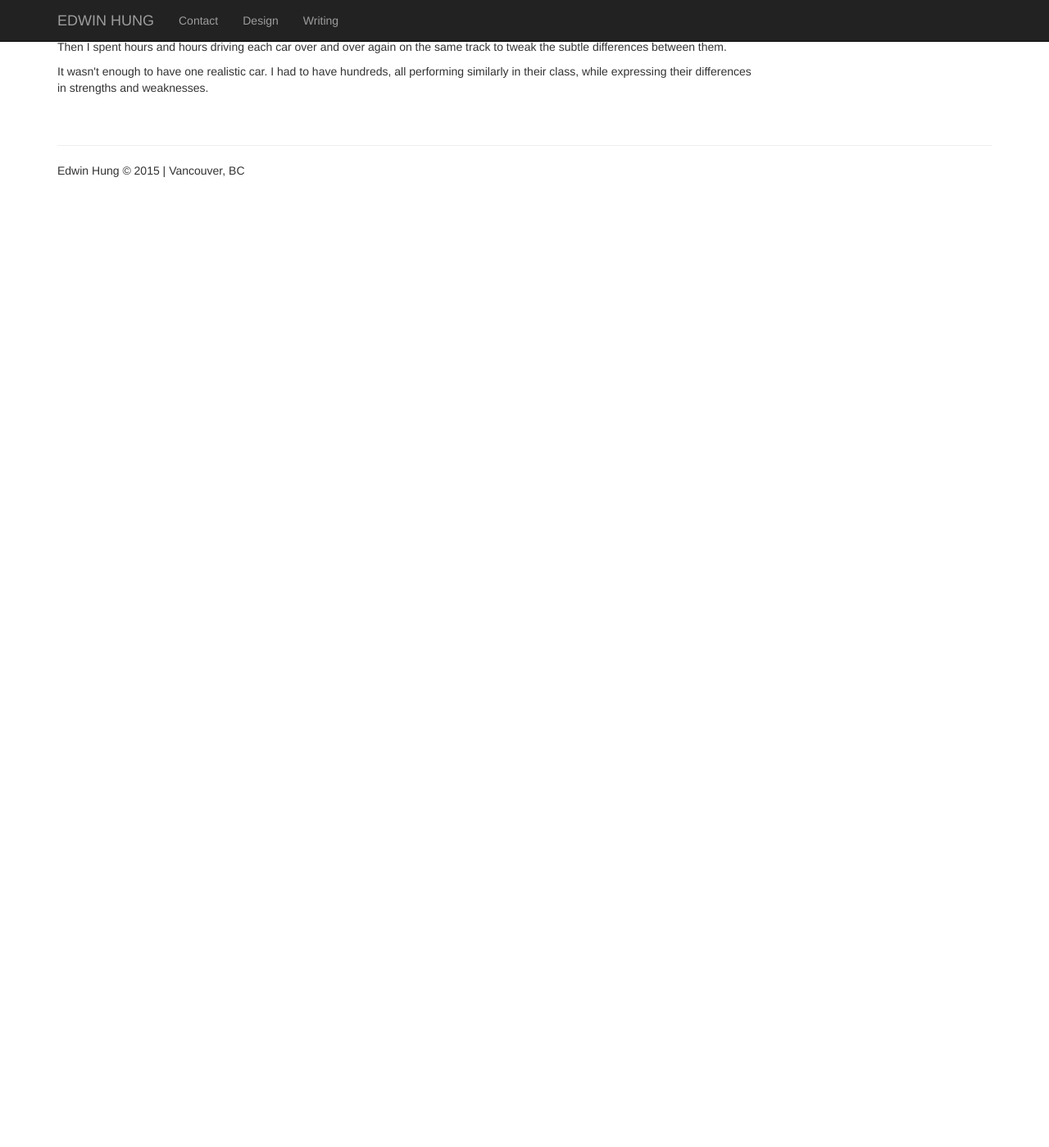
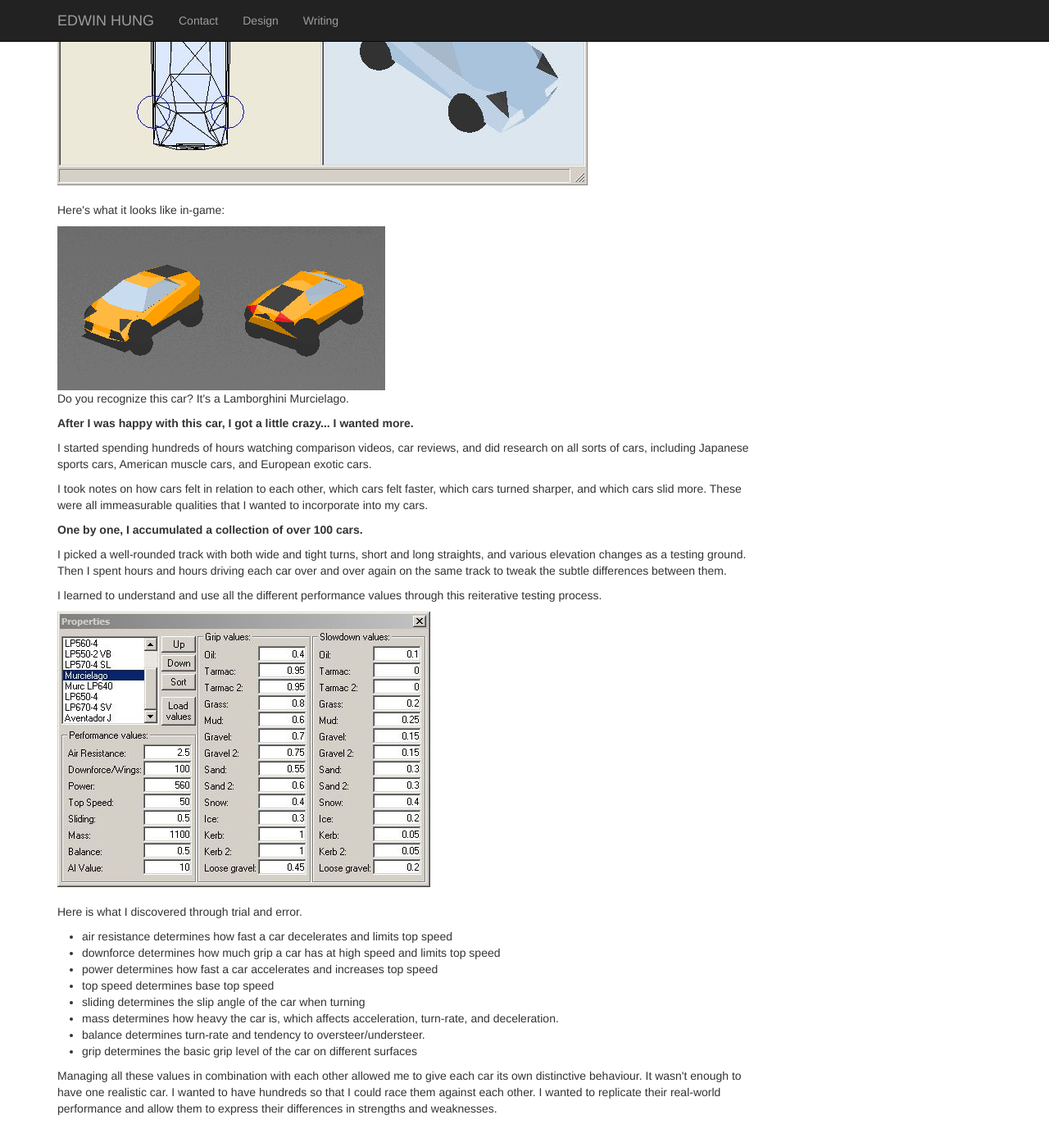
Before and after one commit to slendrr/slendrr.github.io, a Jekyll site: the page built from _posts/2015-12-04-generally.html, in a window 1280 px wide and 1400 px high, scrolled down 2145 px. Shown: the whole window at 82% size. Built offline with Jekyll 4.4.1, drawn with Linux system fonts in a browser that asks for light colours; nearby versions of some CDN libraries; comment, search, counter and statistics services are not loaded; before the commit the page ends 2403 px from its top, so only the background shows below that; some of the changed text lies outside the part shown.

Commit message:
update generally post
add wireframe and value pictures. added more detail about performance
values

```diff
--- a/_posts/2015-12-04-generally.html
+++ b/_posts/2015-12-04-generally.html
@@ -34,17 +34,30 @@ permalink: "/design/generally"
     <p><strong>This is the basic GeneRally car, made with only 40 polygons and 30 vertices.</strong></p>
     <img src="/images/grgeneral.JPG"/><br><br>
     <p>At first, I modeled the cars simply by looking at pictures but I could never quite get the proportions right. I also wasn't sure if the size of the cars I made were correct in relation to each other.</p>
-    <p>To help me with this, I created a spreadsheet of cars and researched their dimensions of height, width, and length. I divided these numbers by a ratio and used this calculation to determine the coordinates of my vertices.</p>
-    <p>I also dug around on the internet to find blueprints and compared them to my wireframes.</p>
-    <p>Here's the result:</p>
+    <p>To help me with this, I created a spreadsheet of cars and researched their dimensions of height, width, and length. I divided these numbers by a ratio and used this calculation to determine the coordinates of my vertices. I also dug around on the internet to find blueprints and compared them to my wireframes.</p>
+    <img src="/images/grlambowire.JPG"/><br><br>
+    <p>Here's what it looks like in-game:</p>
     <img src="/images/grlambofb.JPG"/>
     <p>Do you recognize this car? It's a Lamborghini Murcielago.</p>
     <p><strong>After I was happy with this car, I got a little crazy... I wanted more.</strong></p>
-    <p>I started spending hundreds of hours watching comparison videos, car reviews, and did research on all sorts of cars.</p>
+    <p>I started spending hundreds of hours watching comparison videos, car reviews, and did research on all sorts of cars, including Japanese sports cars, American muscle cars, and European exotic cars.</p>
     <p>I took notes on how cars felt in relation to each other, which cars felt faster, which cars turned sharper, and which cars slid more. These were all immeasurable qualities that I wanted to incorporate into my cars.</p>
     <p><strong>One by one, I accumulated a collection of over 100 cars.</strong></p>
-    <p>I picked a well-rounded track with both wide and tight turns, short and long straights, and various elevation changes as a testing ground.</p>
-    <p>Then I spent hours and hours driving each car over and over again on the same track to tweak the subtle differences between them.</p>
-    <p>It wasn't enough to have one realistic car. I had to have hundreds, all performing similarly in their class, while expressing their differences in strengths and weaknesses.</p>
+    <p>I picked a well-rounded track with both wide and tight turns, short and long straights, and various elevation changes as a testing ground. Then I spent hours and hours driving each car over and over again on the same track to tweak the subtle differences between them.</p>
+    <p>I learned to understand and use all the different performance values through this reiterative testing process.</p>
+    <img src="/images/grvalues.JPG"/><br><br>
+    <p>Here is what I discovered through trial and error.
+        <ul>
+            <li>air resistance determines how fast a car decelerates and limits top speed</li>
+            <li>downforce determines how much grip a car has at high speed and limits top speed</li>
+            <li>power determines how fast a car accelerates and increases top speed</li>
+            <li>top speed determines base top speed</li>
+            <li>sliding determines the slip angle of the car when turning</li>
+            <li>mass determines how heavy the car is, which affects acceleration, turn-rate, and deceleration.</li>
+            <li>balance determines turn-rate and tendency to oversteer/understeer.</li>
+            <li>grip determines the basic grip level of the car on different surfaces</li>
+        </ul>
+    Managing all these values in combination with each other allowed me to give each car its own distinctive behaviour. It wasn't enough to have one realistic car. I wanted to have hundreds so that I could race them against each other. I wanted to replicate their real-world performance and allow them to express their differences in strengths and weaknesses.
+    </p>
   </div><!--/.col-xs-12.col-sm-12-->
 </div><!--/row-->
```
Also changed, not shown: images/grlambowire.JPG (added), images/grvalues.JPG (added).
